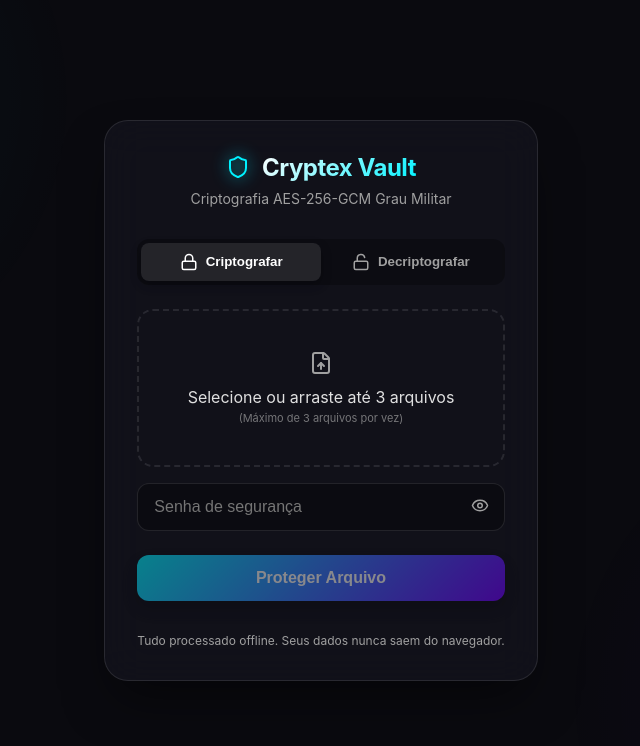
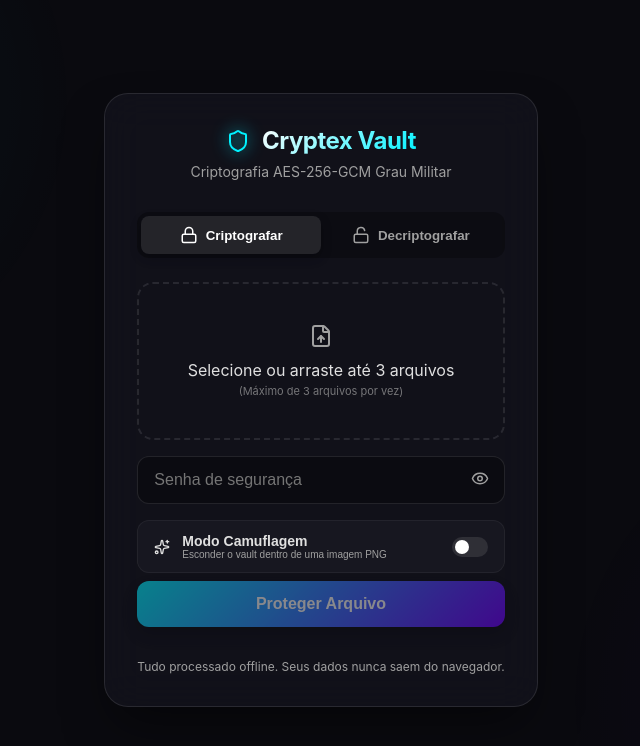
Before and after one commit to qualmeunome1507/cryptex-vault, a React (Vite) app: page / in a window 1280 px wide. Shown: the top 746 px of the page, without its empty margins (319-959 px from the left). Built offline with nearby package versions, Linux system fonts and the light colour scheme.

Commit message:
feat: implement steganography (Camouflage Mode) with premium carrier image

```diff
--- a/src/App.tsx
+++ b/src/App.tsx
@@ -1,7 +1,7 @@
 import { useState } from 'react'
-import { Shield, Unlock, Lock, FileUp, Download, Eye, EyeOff, AlertCircle, CheckCircle2 } from 'lucide-react'
+import { Shield, Unlock, Lock, FileUp, Download, Eye, EyeOff, AlertCircle, CheckCircle2, Image as ImageIcon, Sparkles } from 'lucide-react'
 import { motion, AnimatePresence } from 'framer-motion'
-import { encryptFile, decryptFile } from './crypto'
+import { encryptFile, decryptFile, wrapInImage, unwrapFromImage } from './crypto'
 
 export default function App() {
     const [mode, setMode] = useState<'encrypt' | 'decrypt'>('encrypt')
@@ -14,6 +14,7 @@ export default function App() {
     const [progress, setProgress] = useState(0)
     const [currentFileIndex, setCurrentFileIndex] = useState(-1)
     const [isDone, setIsDone] = useState(false)
+    const [isCamouflageMode, setIsCamouflageMode] = useState(false)
 
     const handleDrag = (e: React.DragEvent) => {
         e.preventDefault()
@@ -77,18 +78,24 @@ export default function App() {
                 setProgress(0)
 
                 if (mode === 'encrypt') {
-                    const encryptedBlob = await encryptFile(file, password, (p) => setProgress(p))
+                    let encryptedBlob = await encryptFile(file, password, (p) => setProgress(p))
+
+                    if (isCamouflageMode) {
+                        encryptedBlob = await wrapInImage(encryptedBlob, '/cryptex-vault/carrier.png')
+                    }
+
                     const url = URL.createObjectURL(encryptedBlob)
                     const link = document.createElement('a')
                     link.href = url
                     const timestamp = new Date().toISOString().replace(/[:.]/g, '-').slice(0, 19)
-                    link.download = `vault_${timestamp}_${i}.ctx`
+                    link.download = isCamouflageMode ? `vault_${timestamp}_${i}.png` : `vault_${timestamp}_${i}.ctx`
                     document.body.appendChild(link)
                     link.click()
                     document.body.removeChild(link)
                     URL.revokeObjectURL(url)
                 } else {
-                    const decryptedFile = await decryptFile(file, password, (p) => setProgress(p))
+                    const unwrappedBlob = await unwrapFromImage(file)
+                    const decryptedFile = await decryptFile(unwrappedBlob, password, (p) => setProgress(p))
                     const url = URL.createObjectURL(decryptedFile)
                     const link = document.createElement('a')
                     link.href = url
@@ -237,6 +244,26 @@ export default function App() {
                         )}
                     </div>
 
+                    {mode === 'encrypt' && (
+                        <div className="input-group">
+                            <button
+                                className={`camouflage-toggle ${isCamouflageMode ? 'active' : ''}`}
+                                onClick={() => setIsCamouflageMode(!isCamouflageMode)}
+                            >
+                                <div className="toggle-content">
+                                    <Sparkles size={16} className={isCamouflageMode ? 'pulse' : ''} />
+                                    <div className="text-left">
+                                        <span className="toggle-title">Modo Camuflagem</span>
+                                        <span className="toggle-hint">Esconder o vault dentro de uma imagem PNG</span>
+                                    </div>
+                                </div>
+                                <div className="toggle-switch">
+                                    <div className="switch-thumb"></div>
+                                </div>
+                            </button>
+                        </div>
+                    )}
+
                     <AnimatePresence>
                         {status && (
                             <motion.div
--- a/src/crypto.ts
+++ b/src/crypto.ts
@@ -9,6 +9,9 @@ const SALT_LENGTH = 16;
 const IV_LENGTH = 12;
 const ALGO = 'AES-GCM';
 const CHUNK_SIZE = 1024 * 1024; // 1MB chunks
+const MAGIC = 'CRYPTEXV';
+const MAGIC_BYTES = new TextEncoder().encode(MAGIC);
+const FOOTER_SIZE = 12; // 4 bytes for length + 8 bytes for MAGIC
 
 /**
  * Derives a cryptographic key from a password.
@@ -172,3 +175,47 @@ export async function decryptFile(
         throw new Error('Falha na decriptação dos dados. Arquivo pode estar incompleto.');
     }
 }
+
+/**
+ * Wraps an encrypted Blob into a carrier PNG image.
+ */
+export async function wrapInImage(encryptedBlob: Blob, carrierUrl: string): Promise<Blob> {
+    const response = await fetch(carrierUrl);
+    const carrierBuffer = await response.arrayBuffer();
+    const payloadBuffer = await encryptedBlob.arrayBuffer();
+
+    const footer = new Uint8Array(FOOTER_SIZE);
+    const view = new DataView(footer.buffer);
+    view.setUint32(0, payloadBuffer.byteLength, true); // Little endian
+    footer.set(MAGIC_BYTES, 4);
+
+    return new Blob([carrierBuffer, payloadBuffer, footer], { type: 'image/png' });
+}
+
+/**
+ * Unwraps an encrypted Blob from a carrier PNG image.
+ */
+export async function unwrapFromImage(imageBlob: Blob): Promise<Blob> {
+    const buffer = await imageBlob.arrayBuffer();
+    const view = new DataView(buffer);
+
+    if (buffer.byteLength < FOOTER_SIZE) {
+        throw new Error('Arquivo muito pequeno para ser um Vault camuflado.');
+    }
+
+    // Check magic
+    const marker = new Uint8Array(buffer.slice(-8));
+    if (new TextDecoder().decode(marker) !== MAGIC) {
+        // If no magic, assume it's a standard .ctx file
+        return imageBlob;
+    }
+
+    const payloadLength = view.getUint32(buffer.byteLength - FOOTER_SIZE, true);
+    const payloadStart = buffer.byteLength - FOOTER_SIZE - payloadLength;
+
+    if (payloadStart < 0) {
+        throw new Error('Formato de camuflagem inválido ou corrompido.');
+    }
+
+    return new Blob([buffer.slice(payloadStart, payloadStart + payloadLength)], { type: 'application/octet-stream' });
+}
--- a/src/index.css
+++ b/src/index.css
@@ -326,6 +326,104 @@ input:focus {
     opacity: 0.7;
 }
 
+.camouflage-toggle {
+    width: 100%;
+    display: flex;
+    align-items: center;
+    justify-content: space-between;
+    padding: 12px 16px;
+    background: rgba(255, 255, 255, 0.03);
+    border: 1px solid rgba(255, 255, 255, 0.05);
+    border-radius: 12px;
+    cursor: pointer;
+    transition: all 0.3s ease;
+    color: var(--text);
+}
+
+.camouflage-toggle:hover {
+    background: rgba(255, 255, 255, 0.07);
+    border-color: rgba(255, 255, 255, 0.1);
+}
+
+.camouflage-toggle.active {
+    border-color: var(--primary);
+    background: rgba(0, 242, 255, 0.05);
+}
+
+.toggle-content {
+    display: flex;
+    align-items: center;
+    gap: 12px;
+}
+
+.text-left {
+    text-align: left;
+    display: flex;
+    flex-direction: column;
+}
+
+.toggle-title {
+    font-size: 14px;
+    font-weight: 600;
+}
+
+.toggle-hint {
+    font-size: 10px;
+    color: var(--text-dim);
+}
+
+.toggle-switch {
+    width: 36px;
+    height: 20px;
+    background: rgba(255, 255, 255, 0.1);
+    border-radius: 10px;
+    position: relative;
+    transition: all 0.3s ease;
+}
+
+.camouflage-toggle.active .toggle-switch {
+    background: var(--primary);
+}
+
+.switch-thumb {
+    width: 14px;
+    height: 14px;
+    background: #fff;
+    border-radius: 50%;
+    position: absolute;
+    top: 3px;
+    left: 3px;
+    transition: all 0.3s cubic-bezier(0.175, 0.885, 0.32, 1.275);
+}
+
+.camouflage-toggle.active .switch-thumb {
+    left: 19px;
+}
+
+.pulse {
+    animation: pulse 2s infinite;
+}
+
+@keyframes pulse {
+    0% {
+        transform: scale(1);
+        opacity: 1;
+        filter: drop-shadow(0 0 0 rgba(0, 242, 255, 0.4));
+    }
+
+    50% {
+        transform: scale(1.1);
+        opacity: 0.8;
+        filter: drop-shadow(0 0 8px rgba(0, 242, 255, 0.7));
+    }
+
+    100% {
+        transform: scale(1);
+        opacity: 1;
+        filter: drop-shadow(0 0 0 rgba(0, 242, 255, 0.4));
+    }
+}
+
 .file-list {
     margin-top: 12px;
     background: rgba(0, 0, 0, 0.2);
```
Also changed, not shown: public/carrier.png (added).
